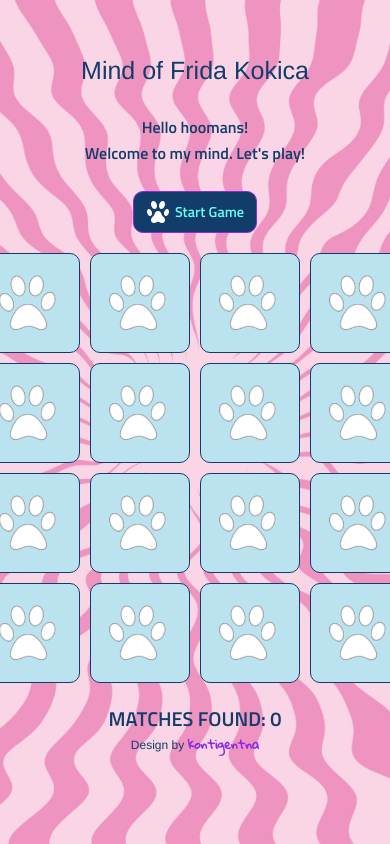
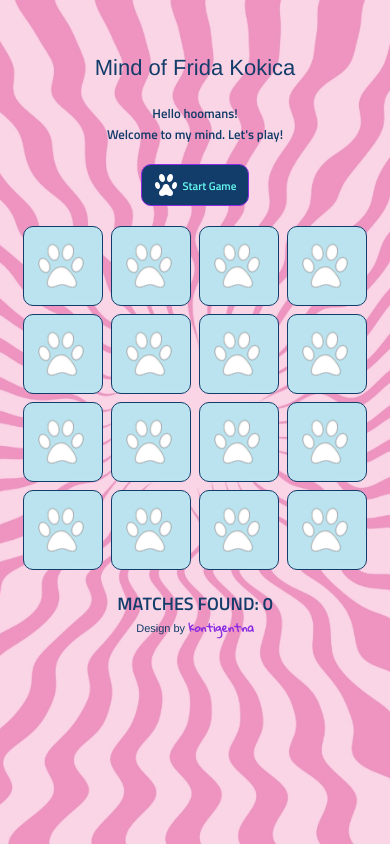
Before and after one commit to manjana61/mind-of-frida-kokica, a Vue app: page / in a window 390 px wide. Built offline with nearby package versions, Linux system fonts and the light colour scheme.

Commit message:
Adding responsive - phones.

```diff
--- a/src/App.vue
+++ b/src/App.vue
@@ -301,7 +301,7 @@ h1 { /* ubacicu title img */
 
 /* KRECEM ZA tablete */
 
-@media (max-width: 1024px) {
+@media (max-width: 1100px) {
  .game-board {
   display: grid;
   grid-template-columns: repeat(4, 100px);
@@ -338,4 +338,45 @@ h1 { /* ubacicu title img */
   font-size: 20px;
  }
 }
+
+/* KRECEM ZA fonove */
+
+@media (max-width: 736px) {
+  .game-board {
+    display: grid;
+    grid-template-columns: repeat(4, 80px);
+    grid-column-gap: 8px;
+    grid-template-rows: repeat(4, 80px);
+    grid-row-gap: 8px;
+    justify-content: center;
+    text-align: center;
+    margin: 20px 0;
+  }
+
+  h1 {
+    font-size: 22px;
+    padding-bottom: 18px;
+  }
+
+  .button {
+    font-size: 0.7rem;
+  }
+
+  .description p {
+    font-size: 0.8rem;
+  }
+
+  .description p:last-child {
+    margin-bottom: 20px;
+  }
+
+  footer {
+    font-size: 11px;
+  }
+
+  .status {
+    font-size: 18px;
+  }
+
+}
 </style>
```
